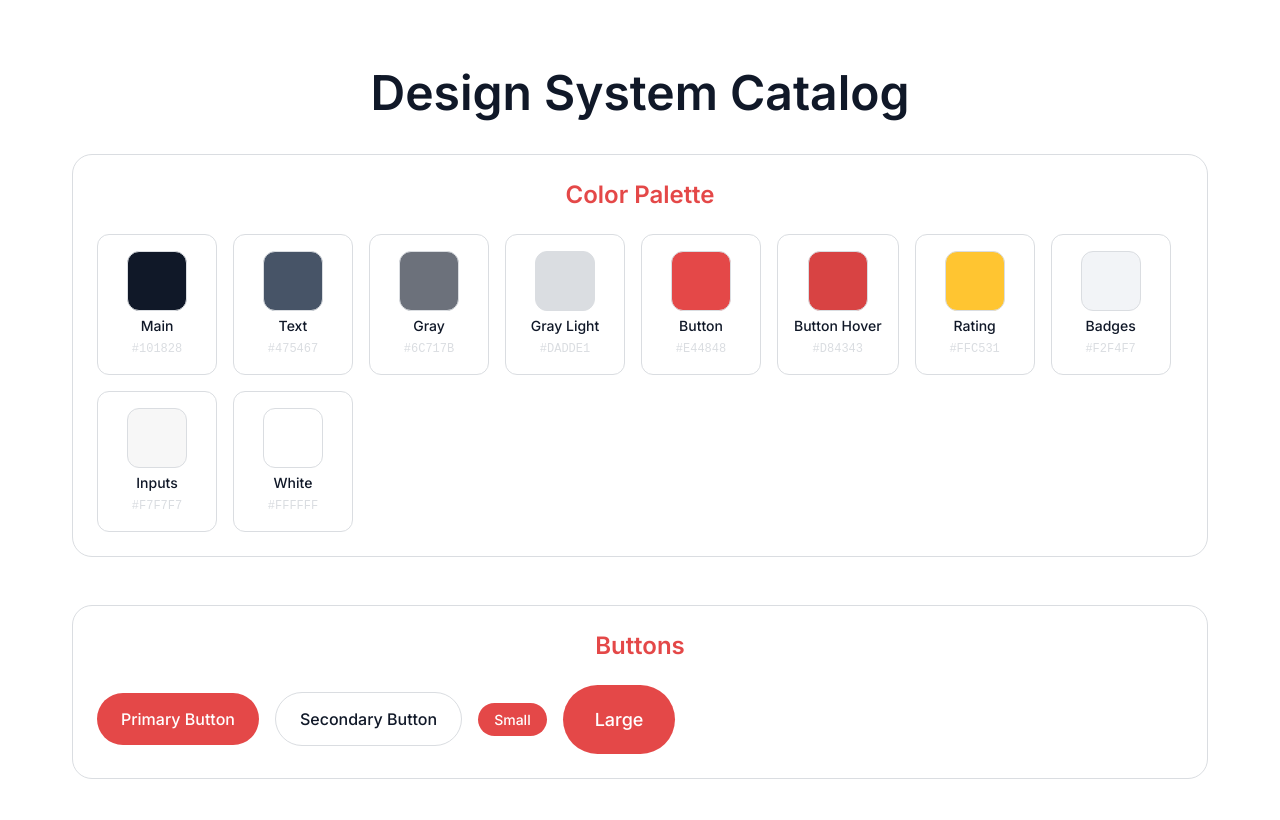
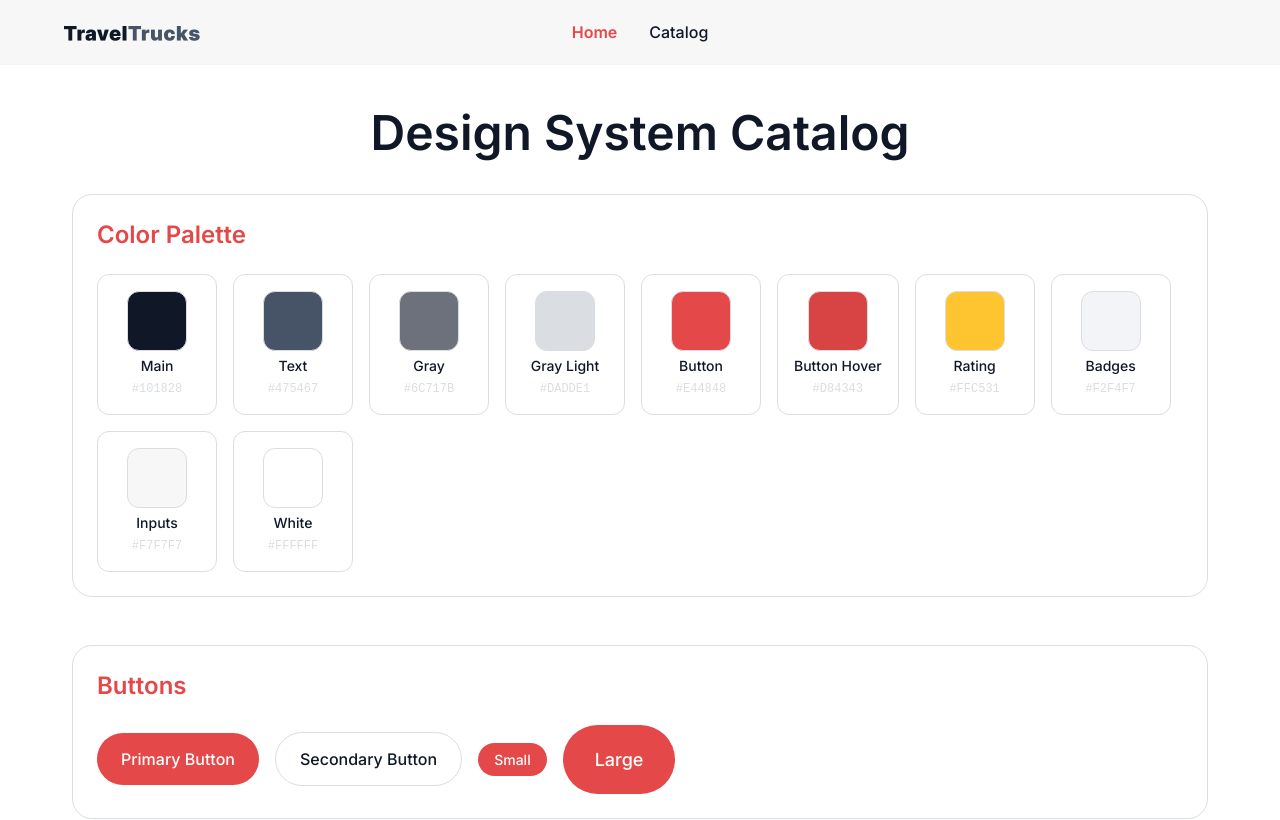
Before and after one commit to InnaKuts/travel-trucks, a React (Vite) app: page / in a window 1280 px wide. Shown: the top 820 px of the page. Built offline with nearby package versions, Linux system fonts and the light colour scheme.

Commit message:
app header

```diff
--- a/src/App.css
+++ b/src/App.css
@@ -1,4 +1,13 @@
 .App {
-  text-align: center;
-  padding: 2rem;
+  min-height: 100vh;
+  display: flex;
+  flex-direction: column;
 }
+
+.main-content {
+  flex: 1;
+  padding-top: 72px;
+  padding-left: 0;
+  padding-right: 0;
+  padding-bottom: 0;
+}
--- a/src/App.jsx
+++ b/src/App.jsx
@@ -1,11 +1,22 @@
+import { BrowserRouter as Router, Routes, Route } from "react-router-dom";
+import AppNavigation from "./components/common/AppNavigation/AppNavigation";
 import DesignCatalog from "./pages/DesignCatalog/DesignCatalog";
 import "./App.css";
 
 function App() {
   return (
-    <div className="App">
-      <DesignCatalog />
-    </div>
+    <Router>
+      <div className="App">
+        <AppNavigation />
+        <main className="main-content">
+          <Routes>
+            <Route path="/" element={<DesignCatalog />} />
+            <Route path="/catalog" element={<DesignCatalog />} />
+            <Route path="/design" element={<DesignCatalog />} />
+          </Routes>
+        </main>
+      </div>
+    </Router>
   );
 }
 
--- /dev/null
+++ b/src/components/common/AppNavigation/AppNavigation.jsx
@@ -0,0 +1,44 @@
+import { NavLink } from "react-router-dom";
+import logoImage from "../../../assets/logo.png";
+import styles from "./AppNavigation.module.css";
+
+const AppNavigation = ({ className = "" }) => {
+  return (
+    <header className={`${styles.navigation} ${className}`}>
+      <div className={styles.logo}>
+        <NavLink to="/" className={styles.logoLink}>
+          <img
+            src={logoImage}
+            alt="TravelTrucks"
+            className={styles.logoImage}
+          />
+        </NavLink>
+      </div>
+
+      <div className={styles.spacer}></div>
+
+      <nav className={styles.menu}>
+        <NavLink
+          to="/"
+          className={({ isActive }) =>
+            isActive ? `${styles.menuItem} ${styles.active}` : styles.menuItem
+          }
+        >
+          Home
+        </NavLink>
+        <NavLink
+          to="/catalog"
+          className={({ isActive }) =>
+            isActive ? `${styles.menuItem} ${styles.active}` : styles.menuItem
+          }
+        >
+          Catalog
+        </NavLink>
+      </nav>
+
+      <div className={styles.spacer}></div>
+    </header>
+  );
+};
+
+export default AppNavigation;
--- /dev/null
+++ b/src/components/common/AppNavigation/AppNavigation.module.css
@@ -0,0 +1,73 @@
+.navigation {
+  position: fixed;
+  top: 0;
+  left: 0;
+  right: 0;
+  z-index: 100;
+  display: flex;
+  flex-direction: row;
+  align-items: center;
+  padding: 24px 64px;
+  width: 100%;
+  background-color: var(--color-inputs);
+  border-bottom: 1px solid var(--color-badges);
+  box-sizing: border-box;
+}
+
+.logo {
+  flex-shrink: 0;
+  width: 136px;
+  height: 16px;
+}
+
+.logoLink {
+  display: inline-block;
+  text-decoration: none;
+  transition: opacity 0.2s ease;
+}
+
+.logoLink:hover {
+  opacity: 0.8;
+}
+
+.logoImage {
+  height: 16px;
+  width: auto;
+  object-fit: contain;
+  display: block;
+}
+
+.spacer {
+  flex-grow: 1;
+}
+
+.menu {
+  display: flex;
+  flex-direction: row;
+  align-items: center;
+  gap: 32px;
+  position: absolute;
+  left: 50%;
+  transform: translateX(-50%);
+}
+
+.menuItem {
+  font-family: var(--font-family);
+  font-style: normal;
+  font-weight: var(--font-weight-medium);
+  font-size: 16px;
+  line-height: 24px;
+  text-align: center;
+  color: var(--color-main);
+  text-decoration: none;
+  transition: color 0.2s ease;
+}
+
+.menuItem:hover {
+  color: var(--color-button);
+}
+
+.menuItem.active {
+  color: var(--color-button);
+  font-weight: var(--font-weight-semibold);
+}
```
Also changed, not shown: src/assets/logo.png.
